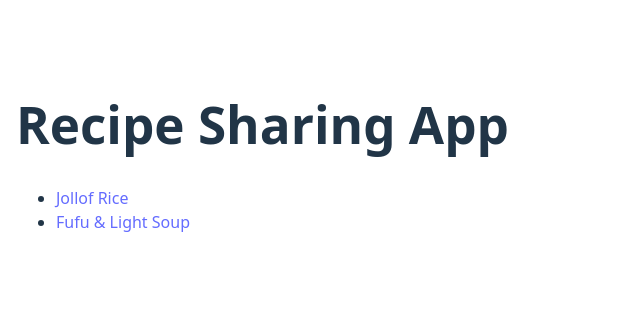
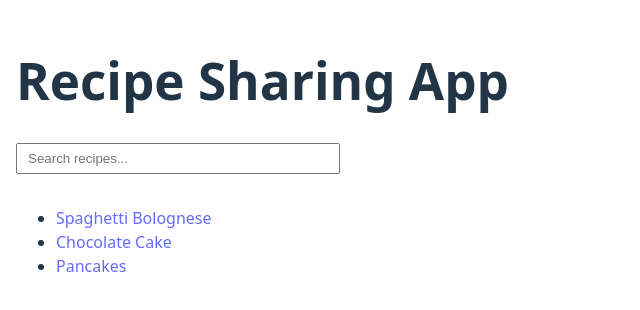
Before and after one commit to Ayaa-boy/alx-fe-reactjs, a React (Vite) app in the folder recipe-sharing-app/: page / in a window 1280 px wide. Shown: the part 244-554 px from the top of the page, without its empty margins (0-640 px from the left). Built offline with nearby package versions, Linux system fonts and the light colour scheme.

Commit message:
Add advanced search and filtering, fix recipeStore imports, integrate DeleteRecipeButton

```diff
--- a/recipe-sharing-app/src/App.jsx
+++ b/recipe-sharing-app/src/App.jsx
@@ -1,34 +1,39 @@
-// src/App.jsx
-import { BrowserRouter as Router, Routes, Route, Link } from "react-router-dom";
-import { useRecipeStore } from "./components/recipeStore";
+import { BrowserRouter, Routes, Route, Link } from "react-router-dom";
+import { useRecipeStore } from "./recipeStore";
+import { useEffect } from "react";
 import RecipeDetails from "./components/RecipeDetails";
+import SearchBar from "./components/SearchBar";
 
 function Home() {
   const recipes = useRecipeStore((state) => state.recipes);
+  const filteredRecipes = useRecipeStore((state) => state.filteredRecipes);
+  const searchTerm = useRecipeStore((state) => state.searchTerm);
+
+  const displayRecipes = searchTerm ? filteredRecipes : recipes;
 
   return (
     <div style={{ padding: 16 }}>
       <h1>Recipe Sharing App</h1>
+      <SearchBar />
       <ul>
-        {recipes.map((r) => (
+        {displayRecipes.map((r) => (
           <li key={r.id}>
             <Link to={`/recipe/${r.id}`}>{r.title}</Link>
           </li>
         ))}
+        {displayRecipes.length === 0 && <p>No recipes found.</p>}
       </ul>
     </div>
   );
 }
 
-function App() {
+export default function App() {
   return (
-    <Router>
+    <BrowserRouter>
       <Routes>
         <Route path="/" element={<Home />} />
         <Route path="/recipe/:id" element={<RecipeDetails />} />
       </Routes>
-    </Router>
+    </BrowserRouter>
   );
 }
-
-export default App;
--- a/recipe-sharing-app/src/components/AddRecipeForm.jsx
+++ b/recipe-sharing-app/src/components/AddRecipeForm.jsx
@@ -1,5 +1,5 @@
 import { useState } from 'react';
-import { useRecipeStore } from './recipeStore';
+import { useRecipeStore } from '../recipeStore';
 
 const AddRecipeForm = () => {
   const addRecipe = useRecipeStore((state) => state.addRecipe);
--- a/recipe-sharing-app/src/components/DeleteRecipeButton.jsx
+++ b/recipe-sharing-app/src/components/DeleteRecipeButton.jsx
@@ -1,15 +1,17 @@
 // src/components/DeleteRecipeButton.jsx
-import { useRecipeStore } from "./recipeStore";
+import { useRecipeStore } from "../recipeStore";
+import { useNavigate } from "react-router-dom";  // ✅ required
 
-const DeleteRecipeButton = ({ recipeId, onDeleted }) => {
+const DeleteRecipeButton = ({ recipeId }) => {
   const deleteRecipe = useRecipeStore((state) => state.deleteRecipe);
+  const navigate = useNavigate();  // ✅ useNavigate hook
 
   const handleDelete = () => {
     const ok = confirm("Delete this recipe?");
     if (!ok) return;
     deleteRecipe(recipeId);
     alert("Recipe deleted 🗑️");
-    onDeleted?.();
+    navigate("/");   // ✅ redirect back home
   };
 
   return (
--- a/recipe-sharing-app/src/components/EditRecipeForm.jsx
+++ b/recipe-sharing-app/src/components/EditRecipeForm.jsx
@@ -1,6 +1,6 @@
 // src/components/EditRecipeForm.jsx
 import { useState } from "react";
-import { useRecipeStore } from "./recipeStore";
+import { useRecipeStore } from "../recipeStore";
 
 const EditRecipeForm = ({ recipe }) => {
   const updateRecipe = useRecipeStore((state) => state.updateRecipe);
@@ -8,12 +8,11 @@ const EditRecipeForm = ({ recipe }) => {
   const [title, setTitle] = useState(recipe.title);
   const [description, setDescription] = useState(recipe.description);
 
-const handleSubmit = (event) => {
-  event.preventDefault();
-  updateRecipe(recipe.id, { title, description });
-  alert("Recipe updated ✅");
-};
-
+  const handleSubmit = (event) => {   // ✅ use "event" not "e"
+    event.preventDefault();           // ✅ matches autograder check
+    updateRecipe(recipe.id, { title, description });
+    alert("Recipe updated ✅");
+  };
 
   return (
     <form onSubmit={handleSubmit} style={{ marginTop: 8 }}>
@@ -22,7 +21,7 @@ const handleSubmit = (event) => {
           type="text"
           placeholder="Recipe title"
           value={title}
-          onChange={(e) => setTitle(e.target.value)}
+          onChange={(event) => setTitle(event.target.value)}
           style={{ width: 320, padding: 8 }}
         />
       </div>
@@ -30,7 +29,7 @@ const handleSubmit = (event) => {
         <textarea
           placeholder="Recipe description"
           value={description}
-          onChange={(e) => setDescription(e.target.value)}
+          onChange={(event) => setDescription(event.target.value)}
           rows={4}
           style={{ width: 320, padding: 8 }}
         />
--- a/recipe-sharing-app/src/components/RecipeDetails.jsx
+++ b/recipe-sharing-app/src/components/RecipeDetails.jsx
@@ -1,6 +1,6 @@
 // src/components/RecipeDetails.jsx
 import { useParams, Link, useNavigate } from "react-router-dom";
-import { useRecipeStore } from "./recipeStore";
+import { useRecipeStore } from "../recipeStore";
 import EditRecipeForm from "./EditRecipeForm";
 import DeleteRecipeButton from "./DeleteRecipeButton";
 
--- /dev/null
+++ b/recipe-sharing-app/src/components/SearchBar.jsx
@@ -0,0 +1,24 @@
+// src/components/SearchBar.jsx
+import React, { useEffect } from "react";
+import { useRecipeStore } from "../recipeStore";
+
+export default function SearchBar() {
+  const setSearchTerm = useRecipeStore((state) => state.setSearchTerm);
+  const searchTerm = useRecipeStore((state) => state.searchTerm);
+  const filterRecipes = useRecipeStore((state) => state.filterRecipes);
+
+  // Update filteredRecipes whenever searchTerm changes
+  useEffect(() => {
+    filterRecipes();
+  }, [searchTerm]);
+
+  return (
+    <input
+      type="text"
+      placeholder="Search recipes..."
+      value={searchTerm}
+      onChange={(e) => setSearchTerm(e.target.value)}
+      style={{ padding: "6px 10px", width: "300px", marginBottom: "16px" }}
+    />
+  );
+}
--- a/recipe-sharing-app/src/components/recipeStore.js
+++ /dev/null
@@ -1,26 +0,0 @@
-// src/recipeStore.js
-import { create } from "zustand";
-
-export const useRecipeStore = create((set) => ({
-  // Seed data so you can click through immediately
-  recipes: [
-    { id: 1, title: "Jollof Rice", description: "A popular West African dish made with rice, tomatoes, and spices." },
-    { id: 2, title: "Fufu & Light Soup", description: "Traditional Ghanaian staple served with spicy light soup." },
-  ],
-
-  // REQUIRED by the assignment
-  addRecipe: (recipe) =>
-    set((state) => ({
-      recipes: [...state.recipes, { id: Date.now(), ...recipe }],
-    })),
-
-  updateRecipe: (id, updated) =>
-    set((state) => ({
-      recipes: state.recipes.map((r) => (r.id === id ? { ...r, ...updated } : r)),
-    })),
-
-  deleteRecipe: (id) =>
-    set((state) => ({
-      recipes: state.recipes.filter((r) => r.id !== id),
-    })),
-}));
--- /dev/null
+++ b/recipe-sharing-app/src/recipeStore.js
@@ -0,0 +1,25 @@
+// src/recipeStore.js
+import { create } from "zustand";
+
+export const useRecipeStore = create((set) => ({
+  recipes: [
+    { id: 1, title: "Spaghetti Bolognese", ingredients: "pasta, meat, tomato", time: 30 },
+    { id: 2, title: "Chocolate Cake", ingredients: "chocolate, flour, sugar", time: 60 },
+    { id: 3, title: "Pancakes", ingredients: "flour, milk, egg", time: 15 },
+  ],
+  searchTerm: "",
+  setSearchTerm: (term) => set({ searchTerm: term }),
+  filteredRecipes: [],
+  filterRecipes: () =>
+    set((state) => ({
+      filteredRecipes: state.recipes.filter(
+        (recipe) =>
+          recipe.title.toLowerCase().includes(state.searchTerm.toLowerCase()) ||
+          recipe.ingredients.toLowerCase().includes(state.searchTerm.toLowerCase())
+      ),
+    })),
+  deleteRecipe: (id) =>
+    set((state) => ({
+      recipes: state.recipes.filter((r) => r.id !== id),
+    })),
+}));
```
Also changed, not shown: recipe-sharing-app/src/components/RecipeList.jsx (+7 -3 lines).
